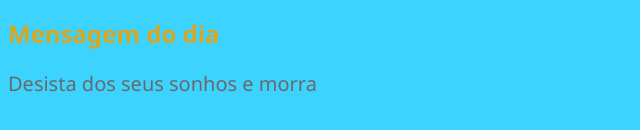
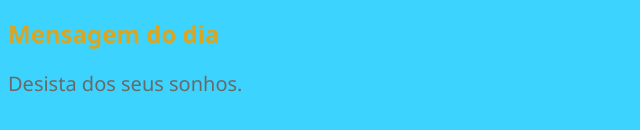
Before and after one commit to Igor-Kalil/bomdiads, a plain HTML site: page index.html in a window 1280 px wide. Shown: the part 404-534 px from the top of the page, 0-640 px from the left. Drawn offline with Linux system fonts and the light colour scheme.

Commit message:
Update index.html

```diff
--- a/index.html
+++ b/index.html
@@ -17,7 +17,7 @@
                 <p>temperatura minima:14°C</p>
                 <p>Pela manhã estará frio</p>
         <h2>Mensagem do dia</h2>
-        <p>Desista dos seus sonhos e morra</p>
+        <p>Desista dos seus sonhos.</p>
         <p></p>
     </body>
 </html>
```
